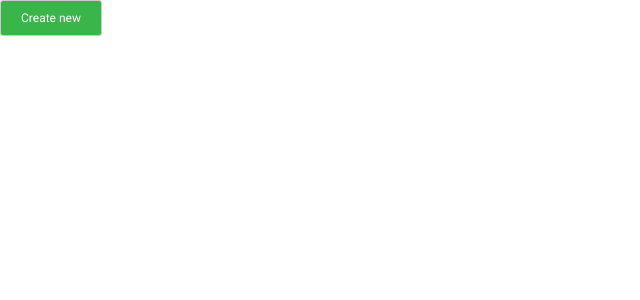
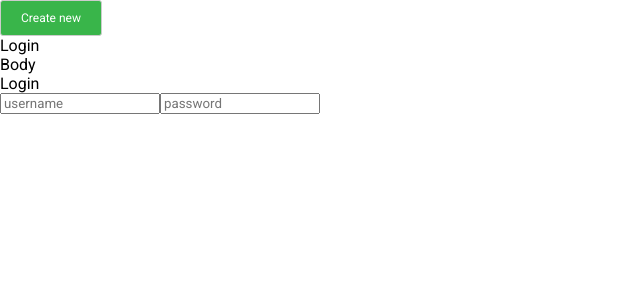
Before and after one commit to phichidung/test-ui, a React (Create React App) app: page / in a window 1280 px wide. Shown: the top 300 px of the page, without its empty margins (0-640 px from the left). Built offline with nearby package versions, Linux system fonts and the light colour scheme.

Commit message:
make login form

```diff
--- a/src/App.js
+++ b/src/App.js
@@ -1,9 +1,12 @@
 import React, { Component } from 'react';
 import Button from "./ui/Button";
+import Panel from "./ui/Panel";
+import LoginForm from "./ui/LoginForm";
 
 export default class App extends Component {
 
     render() {
+
         return (
             <div>
                 <Button
@@ -12,6 +15,12 @@ export default class App extends Component {
                 >
                     Create new
                 </Button>
+
+                <Panel header={'Login'}>
+                    Body
+                </Panel>
+
+                <LoginForm/>
             </div>
         );
     }
--- /dev/null
+++ b/src/ui/LoginForm.js
@@ -0,0 +1,15 @@
+import React, { Component } from 'react';
+import Panel from "./Panel";
+
+export default class LoginForm extends Component {
+
+    render() {
+
+        return (
+            <Panel header={'Login'}>
+                <input type="text" placeholder={'username'}/>
+                <input type="password" placeholder={'password'}/>
+            </Panel>
+        );
+    }
+}
--- /dev/null
+++ b/src/ui/Panel.js
@@ -0,0 +1,19 @@
+import React, { Component } from 'react';
+
+export default class Panel extends Component {
+
+    render() {
+        const { header, children } = this.props;
+
+        return (
+            <div>
+                <div>
+                    { header }
+                </div>
+                <div>
+                    { children }
+                </div>
+            </div>
+        );
+    }
+}
```
Also changed, not shown: 1 other file (tests, documents, lock files or other folders). Lines whose indentation alone changed are shown as unchanged.
